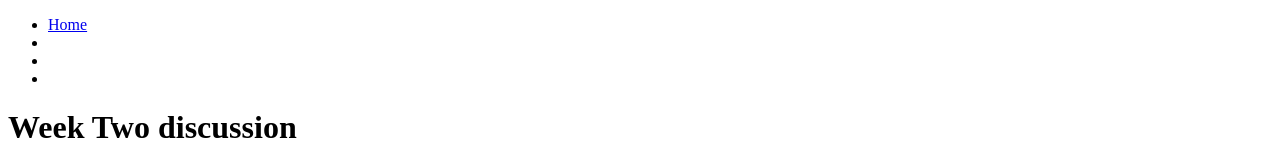
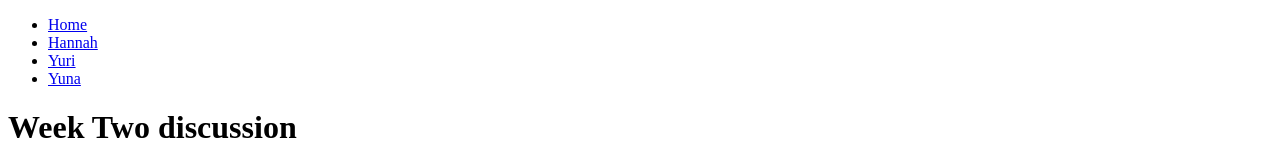
Before and after one commit to Hwhuu/339Week3, a plain HTML site: page hannah.html in a window 1280 px wide. Shown: the top 160 px of the page. Drawn offline with Linux system fonts and the light colour scheme.

Commit message:
Update hannah.html

```diff
--- a/hannah.html
+++ b/hannah.html
@@ -11,9 +11,9 @@
         <nav>
             <ul>
                 <li><a href = "index.html">Home</a></li>
-                <li><a href = "hannah.html"></a></li>
-                <li><a href = ""></a></li>
-                <li><a href = ""></a></li>
+                <li><a href = "hannah.html">Hannah</a></li>
+                <li><a href = "yuri.html">Yuri</a></li>
+                <li><a href = "yuna.html">Yuna</a></li>
             </ul>
         </nav>
         <h1>Week Two discussion</h1>
```
